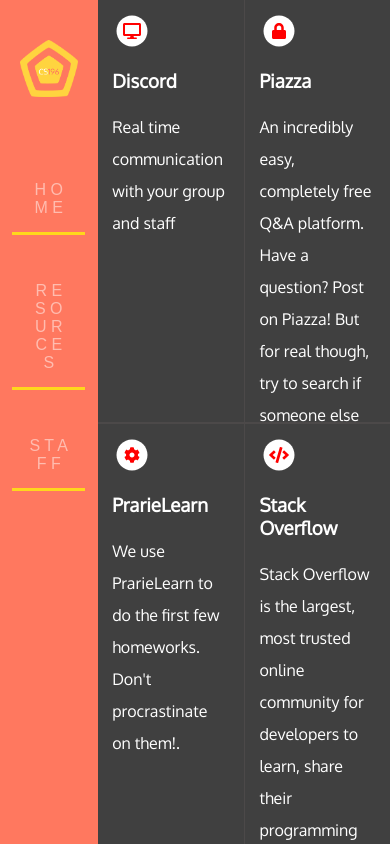
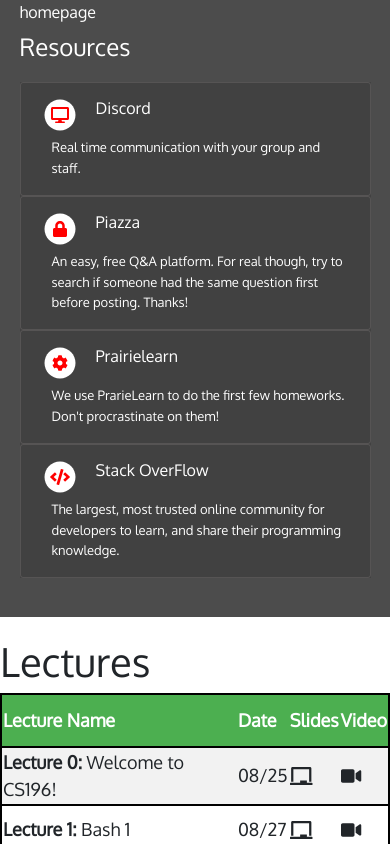
Before and after one commit to CS196Illinois/official-website, an Angular app in the folder frontend/: page /resources in a window 390 px wide. Shown: the top 844 px of the page. Built offline with nearby package versions, Linux system fonts and the light colour scheme.

Commit message:
mobile view

```diff
--- a/frontend/angular.json
+++ b/frontend/angular.json
@@ -28,6 +28,7 @@
               "src/assets"
             ],
             "styles": [
+              "node_modules/bootstrap/dist/css/bootstrap.min.css",
               "src/styles.scss"
             ],
             "scripts": []
--- a/frontend/package.json
+++ b/frontend/package.json
@@ -22,6 +22,7 @@
     "@fortawesome/angular-fontawesome": "^0.5.0",
     "@fortawesome/fontawesome-svg-core": "^1.2.28",
     "@fortawesome/free-solid-svg-icons": "^5.13.0",
+    "bootstrap": "^4.5.0",
     "rxjs": "~6.4.0",
     "serialize-javascript": "^3.0.0",
     "tslib": "^1.10.0",
--- a/frontend/src/app/app.component.scss
+++ b/frontend/src/app/app.component.scss
@@ -8,7 +8,6 @@
     overflow-wrap: break-word;
     word-wrap: break-word;
     height: 100%;
-    margin-left: 25%
 }
 
 app-sidebar {
@@ -18,4 +17,20 @@
     padding: 0;
     box-sizing: border-box;
     position: fixed;
+    margin-right: -25%;
 }
+
+@media (max-width: 559px) {
+    app-sidebar {
+        display: none;
+    }
+}
+
+@media  (min-width: 559px){
+    .main-data {
+        overflow-wrap: break-word;
+        word-wrap: break-word;
+        height: 100%;
+        margin-left: 25%;
+    }
+}
--- a/frontend/src/app/pages/home/home.component.html
+++ b/frontend/src/app/pages/home/home.component.html
@@ -13,5 +13,10 @@
                 L E C T U R E S
             </button>
         </div>
+        <div class="button-3" *ngIf="isMobileLayout">
+            <button [routerLink]="['/staff']" target="_blank" rel="nooponer noreferrer">
+                 S T A F F
+            </button>
+        </div>
     </div>
 </div>
--- a/frontend/src/app/pages/home/home.component.scss
+++ b/frontend/src/app/pages/home/home.component.scss
@@ -36,9 +36,6 @@
     display: flex
 }
 
-button {
-    cursor: pointer;
-}
 
 .button-2 {
     margin-left: 1.5rem;
@@ -65,3 +62,49 @@
     outline-color: rgba(255, 255, 255, 0);
     outline-offset: 15px
 }
+
+@media  (max-width: 559px){
+    .home-main {
+        background: rgba(0, 0, 0, 0.7);
+        color: white;
+        height: 100vh;
+        width: 100vw;
+        margin: 0;
+        padding: 0;
+        box-sizing: border-box;
+        padding: 20% 8%;
+    }
+    h1 {
+        font-size: 1.8rem;
+        margin-bottom: 1rem;
+    }
+
+    h2 {
+        font-size: 1.1rem;
+        padding: 0;
+        margin: 0;
+        box-sizing: border-box;
+        border-width: 10rem;
+    }
+
+    .button-2 .button-1 .button-3 {
+        font-size: 1rem;
+        margin-left: 0;
+    }
+
+    .button-2 {
+        margin-left: 0;
+    }
+
+    .home-buttons {
+        margin: 2rem 0;
+        display: block;
+    }
+    button {
+        margin-top: 2rem;
+        margin-left: auto;
+        margin-right: auto;
+        width: 100%;
+        font-size: 10px;
+    }
+}
--- a/frontend/src/app/pages/home/home.component.ts
+++ b/frontend/src/app/pages/home/home.component.ts
@@ -6,10 +6,11 @@
   styleUrls: ['./home.component.scss']
 })
 export class HomeComponent implements OnInit {
-
+  isMobileLayout = false
   constructor() { }
 
   ngOnInit() {
+    window.onresize = () => this.isMobileLayout = window.innerWidth <= 559;
   }
 
 }
--- a/frontend/src/app/pages/resources/resources.component.html
+++ b/frontend/src/app/pages/resources/resources.component.html
@@ -1,55 +1,75 @@
 <div class="resource-page">
-    <div class="resource-main" style="height: 100vh">
-        <div class="resource-rows">
-            <div class="resource-row-element">
-                <section>
+    <div class="big-container" style="background-color: rgba(0, 0, 0, 0.7);">
+        <a [routerLink]="['/']" class="link">homepage</a>
+        <p class="resource">Resources</p>
+        <div class="container">
+            <div class="row">
+                <div class="col-md-6">
+                    <div class="one">
                         <a href = "https://github.com/CS196Illinois" style="color:white;text-decoration: none">
-                        <fa-stack>
+                            <fa-stack style="color: white;">
                                 <fa-icon [icon]="faCircle" stackItemSize="2x"></fa-icon>
                                 <fa-icon [icon]="faDesktop" stackItemSize="1x" style="color: red"></fa-icon>
                             </fa-stack>
+                        </a>
                         <h3>Discord</h3>
-                        <p>Real time communication with your group and staff</p>
+                    </div>
+                    <section>
+                        <a href = "https://github.com/CS196Illinois" style="color:white;text-decoration: none">
+                            <p>Real time communication with your group and staff.</p>
                         </a>
                     </section>
                 </div>
-            <div class="resource-row-element">
-                <section>
-                    <a href = "https://piazza.com/class/jl47tmij9uz4wk" style="color:white;text-decoration: none">
-                        <fa-stack>
+                <div class="col-md-6">
+                    <div class="one">
+                        <a href = "https://github.com/CS196Illinois" style="color:white;text-decoration: none">
+                            <fa-stack style="color: white;">
                                 <fa-icon [icon]="faCircle" stackItemSize="2x"></fa-icon>
                                 <fa-icon [icon]="faLock" stackItemSize="1x" style="color: red"></fa-icon>
                             </fa-stack>
+                        </a>
                         <h3>Piazza</h3>
-                        <p>An incredibly easy, completely free Q&A platform. Have a question? Post on Piazza! But for real though, try to search if someone else had the same question first before posting. Thanks!</p>
+                    </div>
+                    <section>
+                        <a href = "https://piazza.com/class/jl47tmij9uz4wk" style="color:white;text-decoration: none">
+                            <p>An easy, free Q&A platform. For real though, try to search if someone had the same question first before posting. Thanks!</p>
                         </a>
                     </section>
                 </div>
             </div>
-        <div class="resource-rows">
-            <div class="resource-row-element">
-                <section>
-                    <a href = "https://prairielearn.engr.illinois.edu/" style="color:white;text-decoration: none">
-                        <fa-stack>
+            <div class="row">
+                <div class="col-md-6">
+                    <div class="one">
+                        <a href = "https://github.com/CS196Illinois" style="color:white;text-decoration: none">
+                            <fa-stack style="color: white;">
                                 <fa-icon [icon]="faCircle" stackItemSize="2x"></fa-icon>
                                 <fa-icon [icon]="faCog" stackItemSize="1x" style="color: red"></fa-icon>
                             </fa-stack>
-                        <h3>PrarieLearn</h3>
-                        <p>We use PrarieLearn to do the first few homeworks. Don't procrastinate on them!.</p>
+                        </a>
+                        <h3>Prairielearn</h3>
+                    </div>
+                    <section>
+                        <a href = "https://prairielearn.engr.illinois.edu/" style="color:white;text-decoration: none">
+                            <p>We use PrarieLearn to do the first few homeworks. Don't procrastinate on them!</p>
                         </a>
                     </section>
                 </div>
-            <div class="resource-row-element">
-                <section>
-                    <a href = "https://stackoverflow.com/" style="color:white;text-decoration: none">
-                        <fa-stack>
+                <div class="col-md-6">
+                    <div class="one">
+                        <a href = "https://github.com/CS196Illinois" style="color:white;text-decoration: none">
+                            <fa-stack style="color: white;">
                                 <fa-icon [icon]="faCircle" stackItemSize="2x"></fa-icon>
                                 <fa-icon [icon]="faCode" stackItemSize="1x" style="color: red"></fa-icon>
                             </fa-stack>
-                        <h3>Stack Overflow</h3>
-                        <p>Stack Overflow is the largest, most trusted online community for developers to learn, share​ ​their programming ​knowledge, and build their careers. You could probably get your CS degree from this website.</p>
+                        </a>
+                        <h3>Stack OverFlow</h3>
+                    </div>
+                    <section>
+                        <a href = "https://stackoverflow.com/" style="color:white;text-decoration: none">
+                            <p>The largest, most trusted online community for developers to learn, and share​ ​their programming ​knowledge.</p>
                         </a>
                     </section>
+                </div>
             </div>
         </div>
     </div>
--- a/frontend/src/app/pages/resources/resources.component.scss
+++ b/frontend/src/app/pages/resources/resources.component.scss
@@ -1,7 +1,7 @@
 .resources-table {
     height: 100vh;
     width: 75vw;
-    margin: 0;
+    margin-top: 5%;
     padding: 0;
     box-sizing: border-box;
     padding: 0% 8% 20% 8%;
@@ -11,31 +11,92 @@
     width: 100%;
 }
 
-.resource-rows {
-    height: 50vh;
-    display: flex;
-    border-bottom: rgba(17, 13, 13, 0.75) 2px solid;
+
+p {
+    line-height: 1.8;
+    font-size: large;
+    padding-bottom: 1rem;
+    margin: 0
+}
+.container {
+    width: 90%;
+    padding-bottom: 10%;
 }
 
-.resource-row-element {
-    width: 37.5vw;
-    height: 50vh;
-    background-color: rgba(0, 0, 0, 0.75);
-    display: flex;
-    border-right: solid 1px rgba(124, 113, 113, 0.2)
+.resource {
+    font-size: 3.5rem;
+    color: white;
+    margin-left: 5%;
+    padding-top: 1%
 }
 
-.resource-main {
-    box-sizing: border-box;
-    border-radius: 30px;
+.row {
+    background-color: rgba(0, 0, 0, 0.15);
+    min-height: 20rem;
+    // height: 35vh;
 }
 
-section {
-    padding-top: 10%;
-    padding-left: 10%;
-    padding-right: 10%;
+h3 {
+    color: white;
+    margin-left: 1rem;
+    margin-bottom: 1rem;
 }
 
-p {
-    line-height: 2;
+section{
+    padding: 0 0.5rem 0 1rem;
 }
+
+.col-md-6 {
+    border-radius: 3px;
+    border: 0.5px rgba(207, 191, 191, 0.15) solid;
+}
+
+.one {
+    display: flex;
+    padding: 1.5rem 1rem 0 0.5rem
+}
+
+.link {
+    color: rgba(0, 0, 0, 0);
+    margin-left: 5%;
+}
+
+@media  (max-width: 559px){
+    .resources-table {
+        height: 100vh;
+        width: 100vw;
+        margin-top: 5%;
+        padding: 0;
+        box-sizing: border-box;
+        padding: 0% 0% 20% 0%;
+    }
+    p {
+        line-height: 1.6;
+        font-size: small;
+        padding-bottom: 1rem;
+        margin: 0
+    }
+    h3 {
+        font-size: medium;
+    }
+    .resource {
+        font-size: 1.5rem;
+        color: white;
+        margin-left: 5%;
+        padding-top: 1%
+    }
+
+    .one {
+        display: flex;
+        padding: 1rem 0.25rem 0 0.25rem
+    }
+
+    .row {
+        min-height: 15rem;
+        // height: 35vh;
+    }
+    .link {
+        color: white;
+        margin-left: 5%;
+    }
+}
--- a/frontend/src/app/pages/staff/staff.component.html
+++ b/frontend/src/app/pages/staff/staff.component.html
@@ -1,4 +1,5 @@
 <div class="staff">
+    <a [routerLink]="['/']" class="link">homepage</a>
     <div class="title">Staff</div>
     <div class="cards">
         <div *ngFor="let person of staff" class="people">
--- a/frontend/src/app/pages/staff/staff.component.scss
+++ b/frontend/src/app/pages/staff/staff.component.scss
@@ -14,5 +14,18 @@
 .title {
   font-size: 3.5rem;
   margin-left: 5%;
-  margin-bottom: 3%
+  margin-bottom: 3%;
+  margin-top: 3%
 }
+
+.link {
+  color: rgba(0, 0, 0, 0);
+  margin-left: 5%;
+}
+
+@media  (max-width: 559px){
+  .link {
+      color: black;
+      margin-left: 5%;
+  }
+}
```
Also changed, not shown: 1 other file (tests, documents, lock files or other folders). Lines whose indentation alone changed are shown as unchanged.
